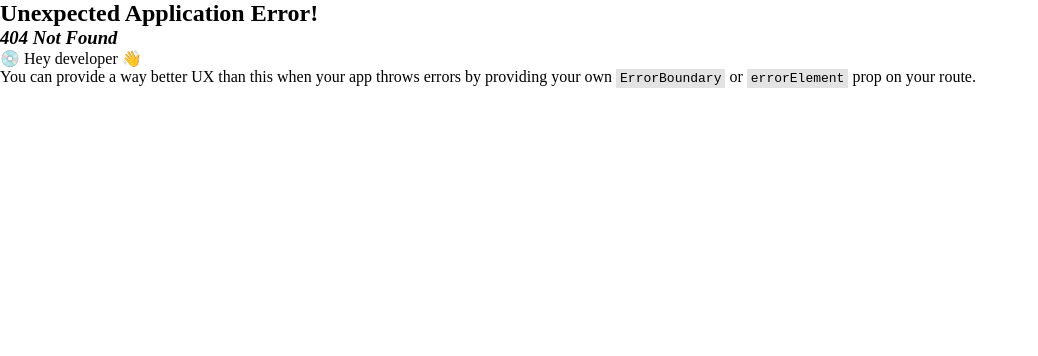
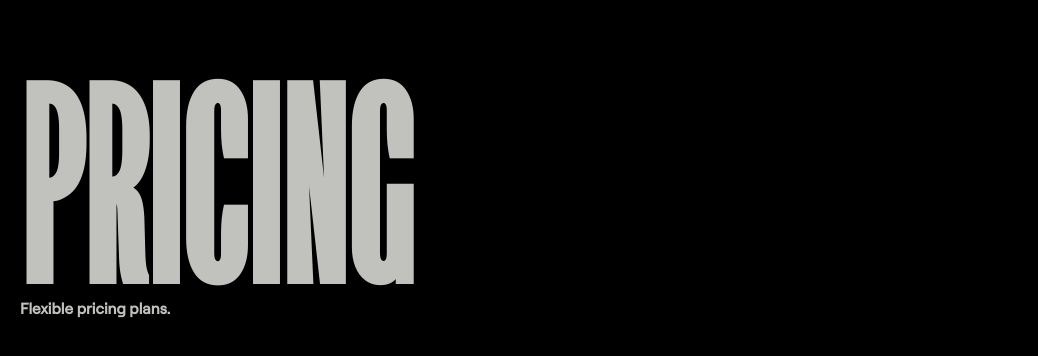
Before and after one commit to praxxOp/Athlic, a React (Vite) app: page /pricing in a window 1280 px wide. Before the commit this address had no page. Shown: the top 356 px of the page, without its empty margins (0-1038 px from the left). Built offline with nearby package versions, Linux system fonts and the light colour scheme.

Commit message:
modified:   src/Components/Frames/FrameComponents/FramesComponentTwo/framesTwo.jsx 	new file:   src/Components/Pricing/Pricing.css 	new file:   src/Components/Pricing/Pricing.jsx 	modified:   src/main.jsx

```diff
--- a/src/Components/Frames/FrameComponents/FramesComponentTwo/framesTwo.jsx
+++ b/src/Components/Frames/FrameComponents/FramesComponentTwo/framesTwo.jsx
@@ -54,7 +54,7 @@ const framesTwo = () => {
             Flexible pricing plans tailored to your club's needs—get the best
             value for managing your sports facilities with Athlic.
           </p>
-          <h3>LEARN MORE</h3>
+          <Link to= "/pricing" style={{textDecoration : "none"}}> <h3>LEARN MORE</h3> </Link>
           <motion.img
             animate={{
               y: [0, -7, 0],
--- /dev/null
+++ b/src/Components/Pricing/Pricing.css
@@ -0,0 +1,26 @@
+.pricing__main{
+    background-color: black;
+    width: 100%;
+    height: 150vh;
+}
+.pricing__main__heading{
+    width: 100%;
+  height: 50vh;
+  padding-left: 20px;
+  display: flex;
+  align-items: flex-start;
+  flex-direction: column;
+  justify-content: center;
+}
+.pricing__main__heading h1{
+    font-size: 20vw;
+  font-family: fk;
+  letter-spacing: 5px;
+  line-height: 85%;
+  color: #c1c1bd;
+}
+.pricing__main__heading H2{
+    font-family: robert;
+    font-size: 1.2vw;
+    color: #c1c1bd;
+}
--- /dev/null
+++ b/src/Components/Pricing/Pricing.jsx
@@ -0,0 +1,16 @@
+import React from "react";
+import "./Pricing.css";
+const Pricing = () => {
+  return (
+    <>
+      <div className="pricing__main">
+      <div className="pricing__main__heading">
+          <h1>PRICING</h1>
+          <h2>Flexible pricing plans.</h2>
+        </div>
+      </div>
+    </>
+  );
+};
+
+export default Pricing;
--- a/src/main.jsx
+++ b/src/main.jsx
@@ -7,6 +7,7 @@ import {
 import App from './App.jsx'
 import './index.css'
 import Sports from './Components/sports/Sports.jsx';
+import Pricing from './Components/Pricing/Pricing.jsx';
 
 
 
@@ -18,6 +19,10 @@ const router = createBrowserRouter([
   {
     path:"/sports",
     element : <Sports/>
+  },
+  {
+    path:"/pricing",
+    element : <Pricing/>
   }
 ]);
 
```
